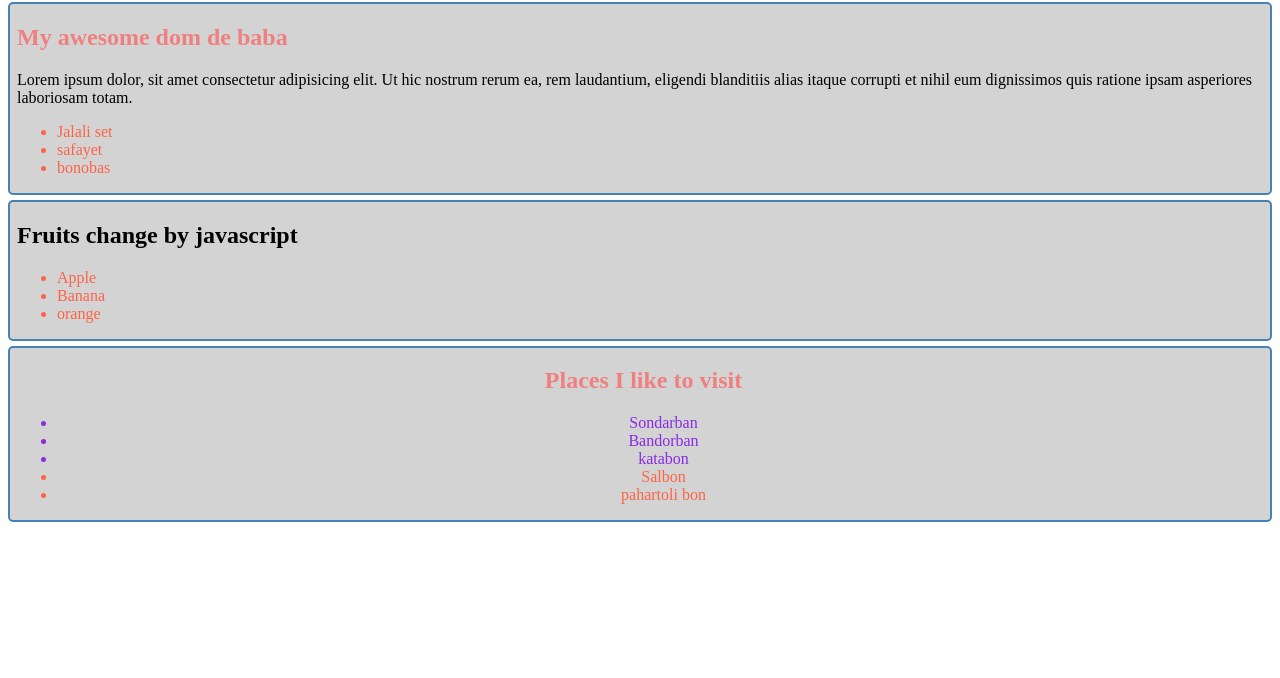
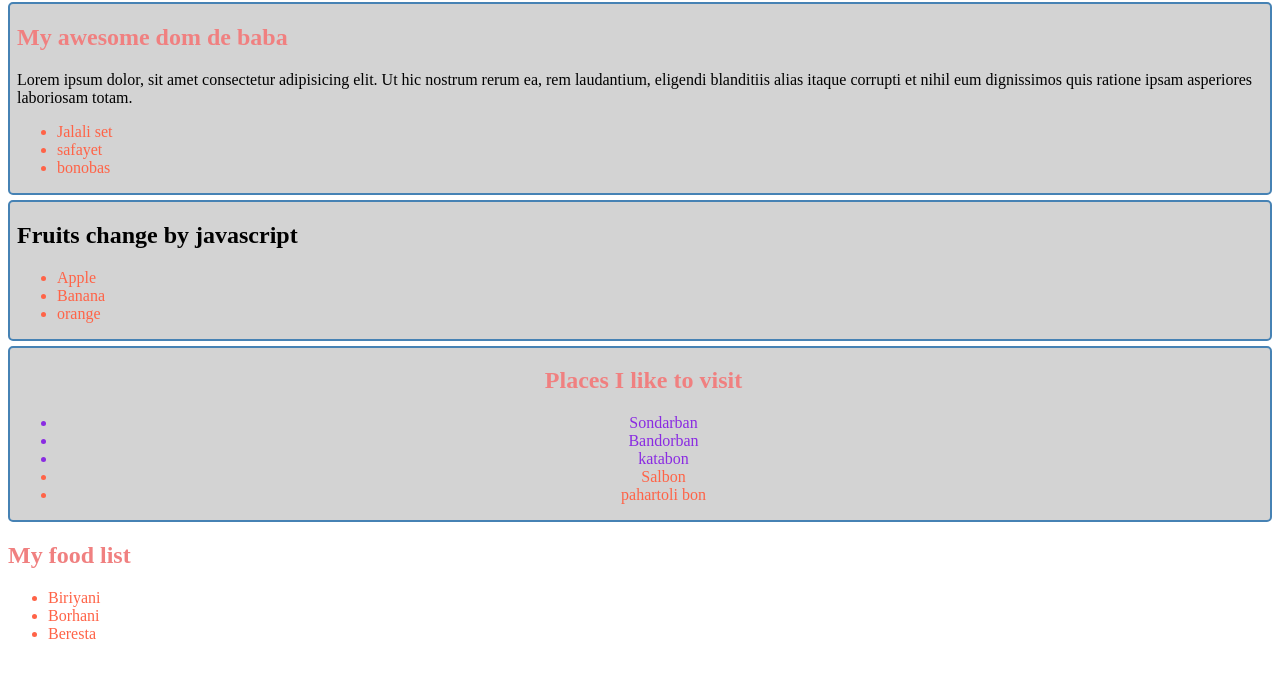
Before and after one commit to Idba1/Tour-of-dom, a plain HTML site: page index.html in a window 1280 px wide. Shown: the part 78-756 px from the top of the page. Drawn offline with Linux system fonts and the light colour scheme.

Commit message:
add a section by js

```diff
--- a/index.html
+++ b/index.html
@@ -23,7 +23,7 @@
     <header>
         <h1>Welcome to my dom </h1>
     </header>
-    <main>
+    <main id="main-container">
         <section>
             <h1>My awesome dom de baba</h1>
             <p>Lorem ipsum dolor, sit amet consectetur adipisicing elit. Ut hic nostrum rerum ea, rem laudantium, eligendi blanditiis alias itaque corrupti et nihil eum dignissimos quis ratione ipsam asperiores laboriosam totam.
--- a/js/append.js
+++ b/js/append.js
@@ -7,3 +7,35 @@ li.innerText = "pahartoli bon";
 
 // add the child
 placesList.appendChild(li);
+
+
+
+// Where to add
+const mainContainer = document.getElementById("main-container");
+// console.log(mainContainer);
+
+// what to be added
+const section = document.createElement("section");
+const h1 = document.createElement("h1");
+h1.innerText = "My food list";
+section.appendChild(h1);
+// console.log(section);
+
+const ul = document.createElement("ul");
+
+
+const li1 = document.createElement("li");
+li1.innerText = "Biriyani";
+ul.appendChild(li1);
+
+const li2 = document.createElement("li");
+li2.innerText = "Borhani";
+ul.appendChild(li2);
+
+const li3 = document.createElement("li");
+li3.innerText = "Beresta";
+ul.appendChild(li3);
+
+
+section.appendChild(ul);
+mainContainer.appendChild(section)
```
